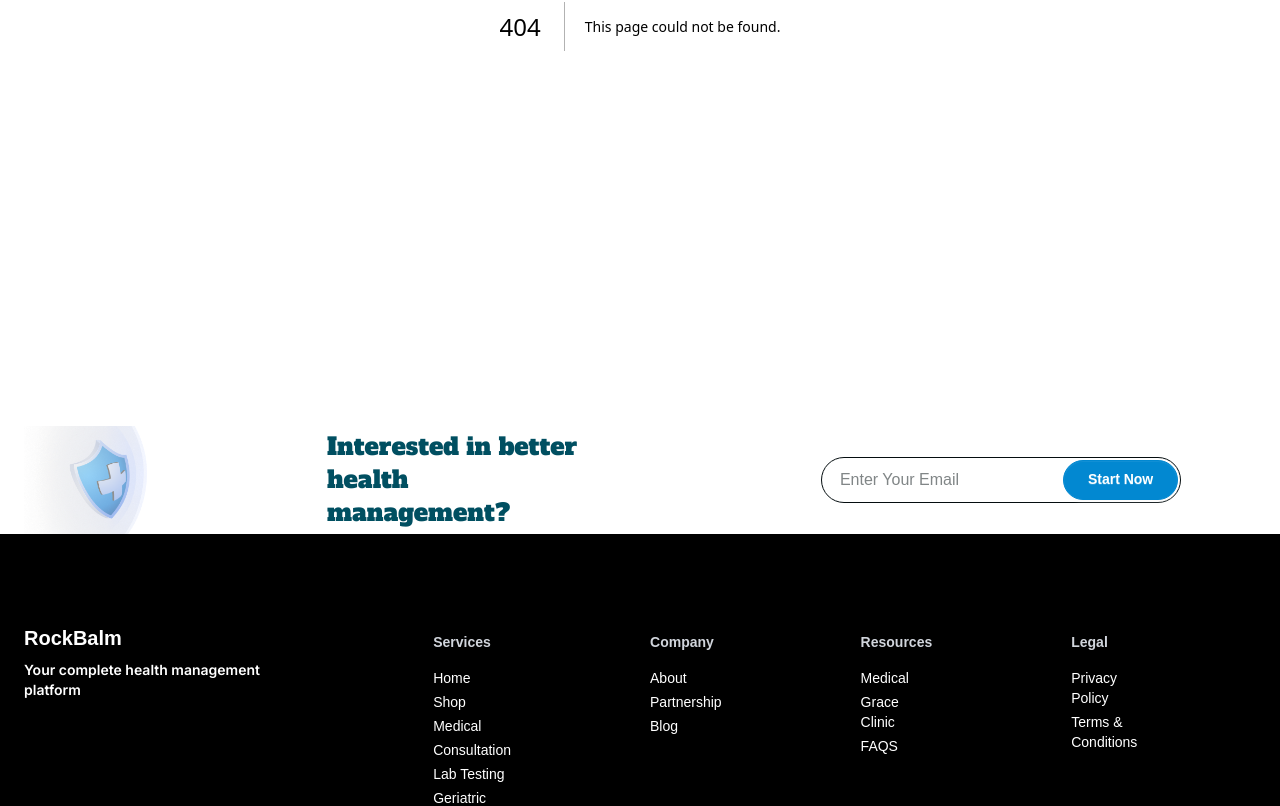
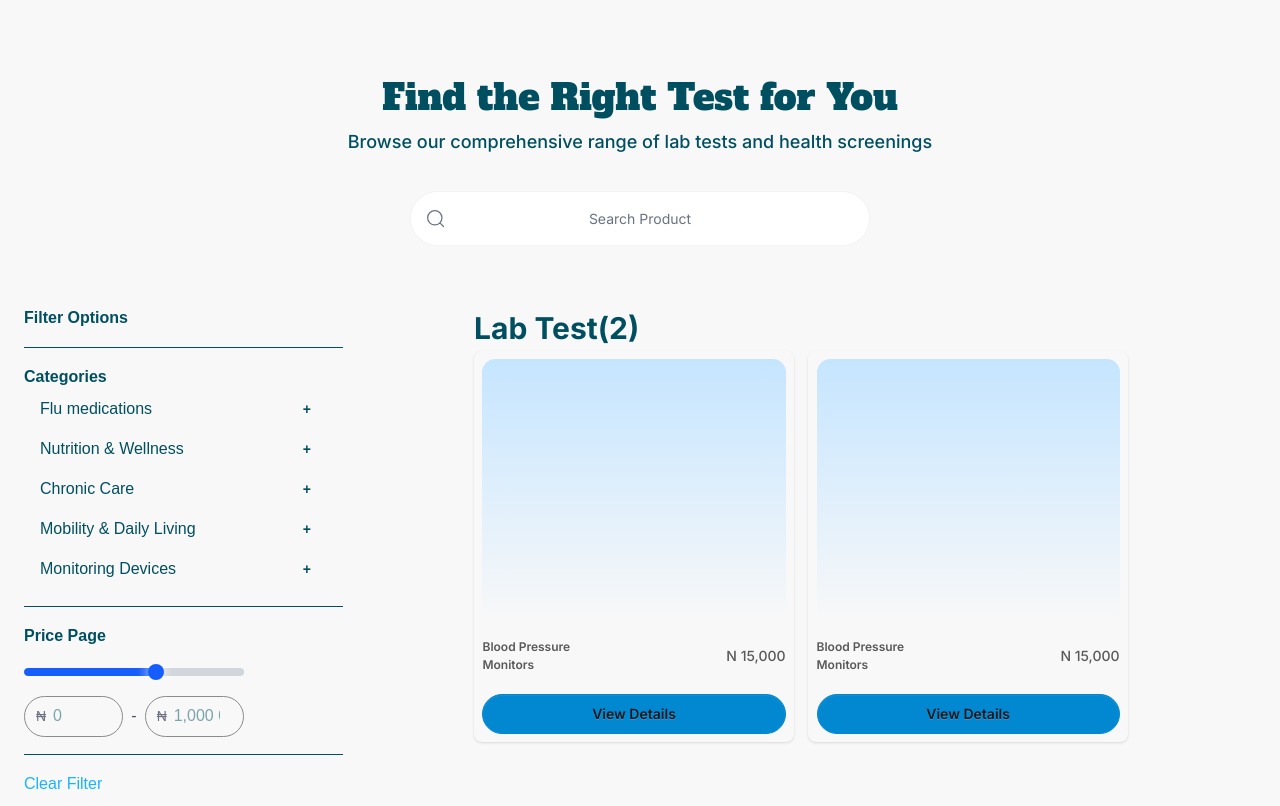
Before and after one commit to kentworld08/RockBalm, a Next.js app: page /LabTesting in a window 1280 px wide. Before the commit this address had no page. Shown: the part 374-1180 px from the top of the page. Built offline with nearby package versions, Linux system fonts and the light colour scheme.

Commit message:
feat: add LabTesting

```diff
--- a/Data.tsx
+++ b/Data.tsx
@@ -1,10 +1,14 @@
-export const NavLinks: string[] = [
-  "Home",
-  "About",
-  "Plans",
-  "Services",
-  "Blog",
-  "Self Care Hub",
+export const NavLinks = [
+  { name: "Home", href: "SeniorStore" },
+  { name: "About Us", href: "About" },
+  { name: "Plans", href: "Plans" },
+  { name: "Services", href: "Services" },
+  { name: "Blog", href: "Blog" },
+  { name: "Self Care Hub", href: "SelfCareHub" },
 ];
 
-export const dropdownLink = ["SeniorStore", "Consultation", "Lab Testing"];
+export const dropdownLink = [
+  { name: "Senior Store", href: "SeniorStore" },
+  { name: "Consultation", href: "Consultation" },
+  { name: "Lab Testing", href: "LabTesting" },
+];
--- /dev/null
+++ b/app/LabTesting/ProgressBar .tsx
@@ -0,0 +1,33 @@
+import React from "react";
+
+interface PlayingProgressBarProps {
+  progress: number; // value between 0–100
+}
+
+const PlayingProgressBar: React.FC<PlayingProgressBarProps> = ({
+  progress,
+}) => {
+  return (
+    <div className="relative w-full">
+      {/* Track */}
+      <div className="w-full bg-gray-300 h-2 rounded-full overflow-hidden">
+        {/* Filled portion */}
+        <div
+          className="bg-blue-600 h-2 rounded-full transition-all duration-300"
+          style={{ width: `${progress}%` }}
+        ></div>
+      </div>
+
+      {/* Moving circle (thumb) */}
+      <div
+        className="absolute top-1/2 -translate-y-1/2 w-4 h-4 bg-blue-600 rounded-full transition-all duration-300"
+        style={{
+          left: `calc(${progress}% - 8px)`,
+          boxShadow: "0 0 8px 4px rgba(255, 255, 255, 0.4)",
+        }}
+      ></div>
+    </div>
+  );
+};
+
+export default PlayingProgressBar;
--- /dev/null
+++ b/app/LabTesting/page.tsx
@@ -0,0 +1,14 @@
+import ConvenientLabTesting from "@/components/LabTesting/ConvenientLabTesting";
+import FindRightTest from "@/components/LabTesting/FindRightTest ";
+import React from "react";
+
+const LabTestingPage = () => {
+  return (
+    <div>
+      <ConvenientLabTesting />
+      <FindRightTest />
+    </div>
+  );
+};
+
+export default LabTestingPage;
--- a/app/NavBar/DropdownLink.tsx
+++ b/app/NavBar/DropdownLink.tsx
@@ -6,8 +6,8 @@ const DropdownLink = () => {
   return (
     <div className="hidden w-[185px] md:flex flex-col gap-3 justify-center items-center bg-white rounded-lg text-primary absolute">
       {dropdownLink.map((lnk) => (
-        <Link key={lnk} href={`/${lnk}`}>
-          {lnk}
+        <Link key={lnk.name} href={`/${lnk.href}`}>
+          {lnk.name}
         </Link>
       ))}
     </div>
--- a/app/NavBar/MobileView/SideMenu.tsx
+++ b/app/NavBar/MobileView/SideMenu.tsx
@@ -11,7 +11,7 @@ const SideMenu = () => {
             key={index}
             className="font-inter text-primary text-[clamp(14px,_1vw,_16px)]"
           >
-            <Link href={`/${link}`}>{link}</Link>
+            <Link href={`/${link.href}`}>{link.name}</Link>
           </li>
         ))}
       </ul>
--- a/app/NavBar/Navbar.tsx
+++ b/app/NavBar/Navbar.tsx
@@ -20,13 +20,17 @@ const Navbar = () => {
             <li
               key={index}
               className="font-inter hover:text-secondary text-primary text-[clamp(14px,_1vw,_16px)] relative"
-              onMouseEnter={() => link === "Services" && setIsHovering(true)}
-              onMouseLeave={() => link === "Services" && setIsHovering(false)}
+              onMouseEnter={() =>
+                link.name === "Services" && setIsHovering(true)
+              }
+              onMouseLeave={() =>
+                link.name === "Services" && setIsHovering(false)
+              }
             >
-              <Link href={`/${link}`}>{link}</Link>
+              <Link href={`/${link.href}`}>{link.name}</Link>
 
               {/* Show dropdown only on hover */}
-              {link === "Services" && isHovering && <DropdownLink />}
+              {link.name === "Services" && isHovering && <DropdownLink />}
             </li>
           ))}
         </ul>
--- /dev/null
+++ b/components/LabTesting/ConvenientLabTesting.tsx
@@ -0,0 +1,20 @@
+const ConvenientLabTesting = () => {
+  return (
+    <div className="text-primary bg-white p-6 pt-[124px]">
+      <div className="flex justify-center items-center flex-col">
+        <h1 className="text-center md:text-4xl font-alfa-slab mb-2.5">
+          Convenient Lab Testing
+        </h1>
+        <p className="font-inter font-medium md:text-[18px] md:w-[625px] text-center">
+          Book your lab tests online, visit a nearby collection center, and
+          receive your results digitally. No waiting rooms, no hassle.
+        </p>
+        <button className="bg-secondary text-white btn border-secondary md:text-[14px] font-inter mt-9 rounded-full">
+          Join Waitlist
+        </button>
+      </div>
+    </div>
+  );
+};
+
+export default ConvenientLabTesting;
--- /dev/null
+++ b/components/LabTesting/FindRightTest .tsx
@@ -0,0 +1,108 @@
+import PlayingProgressBar from "@/app/LabTesting/ProgressBar ";
+import LabTestCard from "./LabTestCard";
+
+const FindRightTest = () => {
+  const category = [
+    "Flu medications",
+    "Nutrition & Wellness",
+    "Chronic Care",
+    "Mobility & Daily Living",
+    "Monitoring Devices",
+  ];
+  return (
+    <div className="text-primary bg-[#F8F8F8] p-6 pt-[124px] pb-16">
+      <div className="flex justify-center items-center flex-col">
+        <h1 className="text-center md:text-4xl font-alfa-slab mb-2.5">
+          Find the Right Test for You
+        </h1>
+        <p className="font-inter font-medium md:text-[18px] md:w-[625px] text-center">
+          Browse our comprehensive range of lab tests and health screenings
+        </p>
+        <div className="relative mt-9">
+          <input
+            type="text"
+            id="search"
+            placeholder="Search Product"
+            className="bg-white px-10 text-black py-4 md:w-[460px] w-full border border-[#00000038]/22 md:text-[14px] font-inter rounded-full text-center placeholder:text-gray-500"
+          />
+          <svg
+            xmlns="http://www.w3.org/2000/svg"
+            fill="none"
+            viewBox="0 0 24 24"
+            strokeWidth="1.5"
+            stroke="currentColor"
+            className="w-5 h-5 absolute left-4 top-1/2 -translate-y-1/2 text-gray-500"
+          >
+            <path
+              strokeLinecap="round"
+              strokeLinejoin="round"
+              d="M21 21l-4.35-4.35m0 0A7.5 7.5 0 104.5 4.5a7.5 7.5 0 0012.15 12.15z"
+            />
+          </svg>
+        </div>
+      </div>
+      <div className="flex gap-[131px] flex-col md:flex-row mt-15">
+        <div className="w-full md:w-[319px]">
+          <h1 className="font-bold">Filter Options</h1>
+          <hr className="my-[17px]" />
+          <h3 className="font-bold">Categories</h3>
+          <ul>
+            {category.map((cat, index) => (
+              <li
+                key={index}
+                className="text-primary justify-between px-4 w-full flex items-center"
+              >
+                {cat}{" "}
+                <button className="btn bg-transparent border-none text-primary shadow-none">
+                  +
+                </button>
+              </li>
+            ))}
+          </ul>
+          <hr className="my-[17px]" />
+          <h2 className="font-bold">Price Page</h2>
+          <div className="w-full max-w-[220px] mt-5">
+            <PlayingProgressBar progress={60} />
+            <div className="mt-5 flex items-center gap-2">
+              <div className="relative w-full">
+                <span className="absolute left-3 top-1/2 -translate-y-1/2 text-gray-500 text-sm">
+                  ₦
+                </span>
+                <input
+                  type="number"
+                  name="minAmount"
+                  id="minAmount"
+                  placeholder="0"
+                  className="py-[7.33px] border border-[#8B8B8B] rounded-full w-full pl-7 pr-2 focus:outline-none"
+                />
+              </div>
+              <span className="text-gray-600">-</span>
+              <div className="relative w-full">
+                <span className="absolute left-3 top-1/2 -translate-y-1/2 text-gray-500 text-sm">
+                  ₦
+                </span>
+                <input
+                  type="number"
+                  name="maxAmount"
+                  id="maxAmount"
+                  placeholder="1,000 000"
+                  className="py-[7.33px] border border-[#8B8B8B] rounded-full w-full pl-7 pr-2 focus:outline-none"
+                />
+              </div>
+            </div>
+          </div>
+          <hr className="my-[17px]" />
+          <p className="text-[#1AB3FF] cursor-pointer">Clear Filter</p>
+        </div>
+        <div>
+          <h1 className="font-bold font-inter md:text-[30px] text-primary">
+            Lab Test(2)
+          </h1>
+          <LabTestCard />
+        </div>
+      </div>
+    </div>
+  );
+};
+
+export default FindRightTest;
--- /dev/null
+++ b/components/LabTesting/LabTestCard.tsx
@@ -0,0 +1,45 @@
+import React from "react";
+
+const LabTestCard = () => {
+  const LabTestCardData = [
+    {
+      title: "Blood Pressure Monitors",
+      amount: "N 15,000",
+      color: "from-[#C5E5FF] to-[#F8F8F8]",
+    },
+    {
+      title: "Blood Pressure Monitors",
+      amount: "N 15,000",
+      color: "from-[#C5E5FF] to-[#F8F8F8]",
+    },
+  ];
+
+  return (
+    <div>
+      {" "}
+      <div className="flex flex-col md:flex-row gap-5 md:gap-[14.09px] text-left justify-items-center">
+        {LabTestCardData.map((item, index) => (
+          <div
+            key={index}
+            className="card w-[20rem] shadow-sm p-[8.47px] font-inter text-primary"
+          >
+            <div
+              className={`bg-gradient-to-b h-[261.58px] rounded-[13.32px] ${item.color}`}
+            />
+            <div className="mt-[16.88px] flex items-center justify-between text-[#595959]">
+              <h2 className="font-semibold text-[14px] md:text-[12px] md:w-[130px]">
+                {item.title}
+              </h2>
+              <p className="font-medium text-[14px]">{item.amount}</p>
+            </div>
+            <button className="btn bg-secondary rounded-full w-full border-secondary mt-5">
+              View Details
+            </button>
+          </div>
+        ))}
+      </div>
+    </div>
+  );
+};
+
+export default LabTestCard;
```
